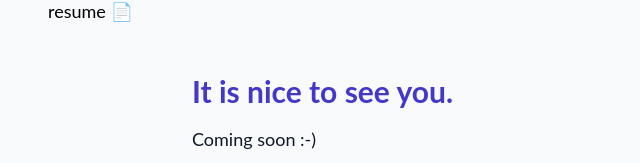
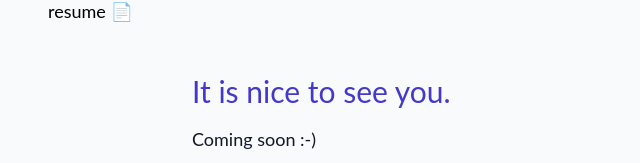
Before and after one commit to fadilafidina/me, a Next.js app in the folder nextjs-blog/: page /creative-stuff in a window 1280 px wide. Shown: the part 143-306 px from the top of the page, without its empty margins (0-640 px from the left). Built offline with nearby package versions, Linux system fonts and the light colour scheme.

Commit message:
no bold. goodnight

```diff
--- a/nextjs-blog/pages/creative-stuff.js
+++ b/nextjs-blog/pages/creative-stuff.js
@@ -7,7 +7,7 @@ export default function CreativeStuff() {
         <Head>
             <title>projects</title>
         </Head>
-        <h1 className="text-3xl text-indigo-700 font-bold">
+        <h1 className="text-3xl text-indigo-700">
             It is nice to see you.
         </h1>
         <div className='pt-4'>
```
